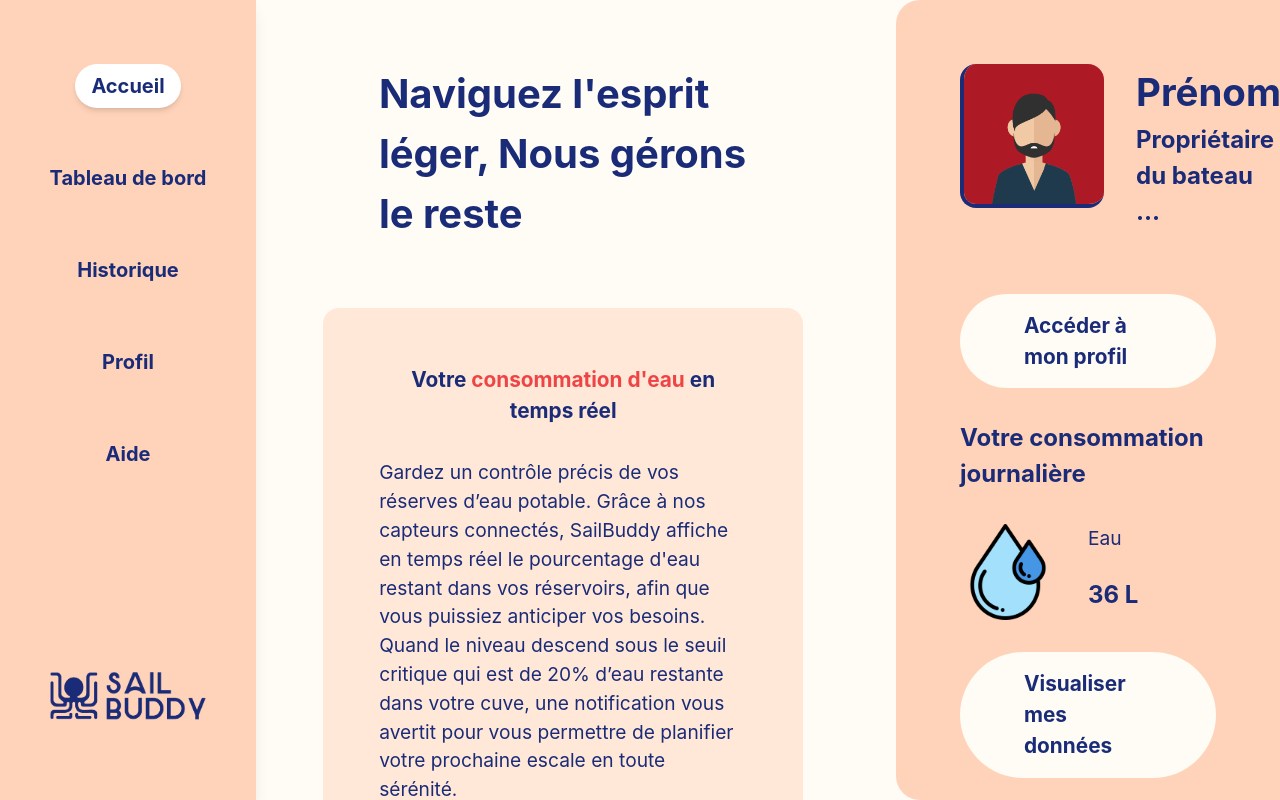
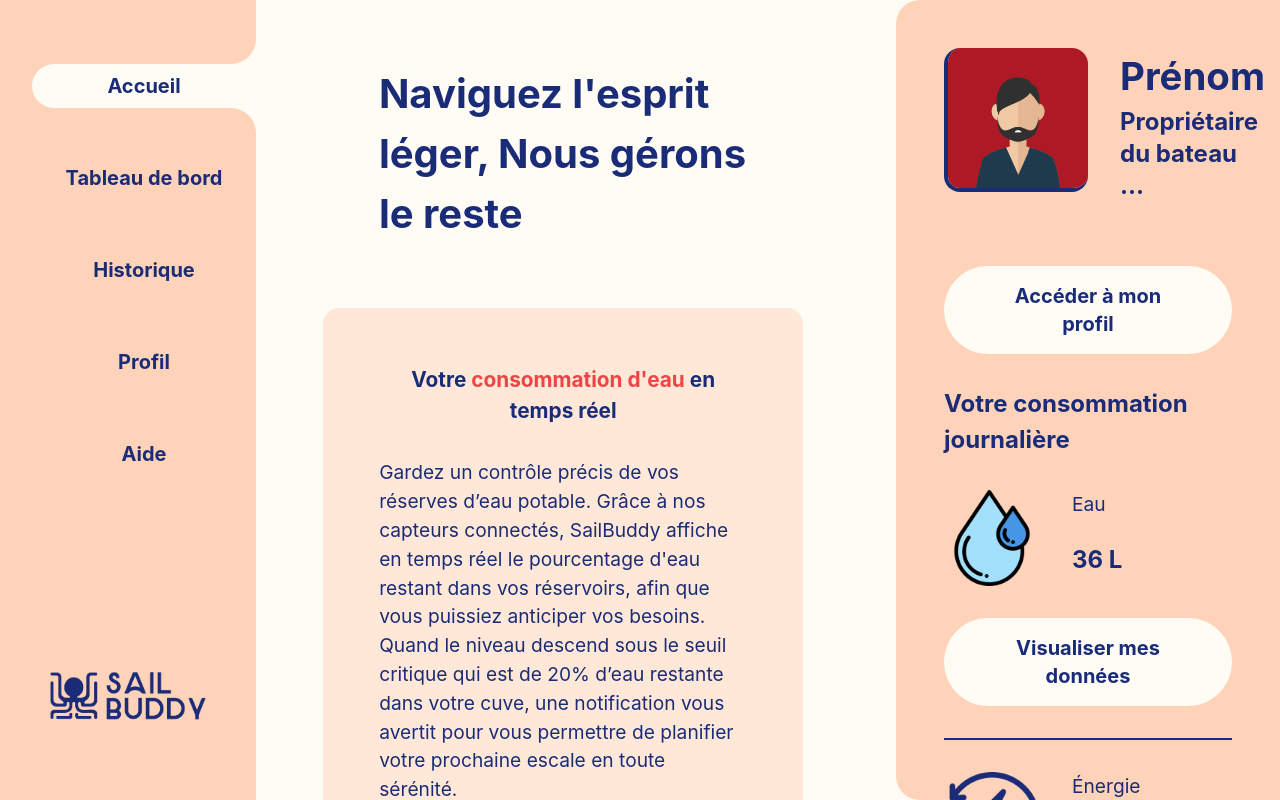
Before and after one commit to zoldik333/SailBuddy, a React (Create React App) app in the folder frontend/web/: page / in a window 1280 px wide. Shown: the top 800 px of the page. Built offline with nearby package versions, Linux system fonts and the light colour scheme.

Commit message:
[ADD] fix style and navbar finish style

```diff
--- a/frontend/web/src/Components/Buttons/ClassicButton.tsx
+++ b/frontend/web/src/Components/Buttons/ClassicButton.tsx
@@ -8,7 +8,7 @@ interface ClassicButtonProps {
 export default function ClassicButton({ content, onClick = () => {} }: ClassicButtonProps) {
   return (
     <div className="w-auto p-4 bg-[#FEFCF4] rounded-full flex items-center justify-center px-16 cursor-pointer" onClick={onClick}>
-      <div className={"text-[#1A2B78] font-bold text-[1.3em]"}>{content}</div>
+      <div className={"text-[#1A2B78] font-bold text-xl text-center"}>{content}</div>
     </div>
   );
 }
--- a/frontend/web/src/Components/Graphics/TemplateLineChart.tsx
+++ b/frontend/web/src/Components/Graphics/TemplateLineChart.tsx
@@ -50,6 +50,9 @@ const LineChart: React.FC<LineChartProps> = ({ type, data, step = 20 }) => {
     backgroundColor: "#FFFFFF",
     responsive: true,
     plugins: {
+      customCanvasBackgroundColor: {
+        color: 'lightGreen',
+      },
       title: {
         display: false,
       },
--- a/frontend/web/src/Components/Informations/ConsumptionContainer.tsx
+++ b/frontend/web/src/Components/Informations/ConsumptionContainer.tsx
@@ -1,5 +1,6 @@
 import React from 'react';
 import ClassicButton from "../Buttons/ClassicButton";
+import {useNavigate} from "react-router-dom";
 
 interface ConsumptionProps {
   image: string;
@@ -9,6 +10,8 @@ interface ConsumptionProps {
 }
 
 export default function ConsumptionContainer({image, title, data, type} : ConsumptionProps) {
+  const navigate = useNavigate();
+
   return (
     <div className={"flex flex-col gap-8 w-full"}>
       <div className={"flex flex-row gap-8"}>
@@ -18,7 +21,7 @@ export default function ConsumptionContainer({image, title, data, type} : Consum
           <div className={"text-[#1A2B78] text-[1.5em] font-bold"}>{data} {type}</div>
         </div>
       </div>
-      <ClassicButton content={"Visualiser mes données"} onClick={() => {}} />
+      <ClassicButton content={"Visualiser mes données"} onClick={() => navigate('/dashboard')} />
     </div>
   )
 }
--- a/frontend/web/src/Components/Informations/ProfileDashboard.tsx
+++ b/frontend/web/src/Components/Informations/ProfileDashboard.tsx
@@ -8,12 +8,12 @@ export default function ProfileDashboard() {
   const navigate = useNavigate();
 
   return (
-    <div className="bg-[#FFD3B9] h-screen w-[30%] fixed top-0 right-0 rounded-l-3xl p-16 flex flex-col gap-16">
+    <div className="bg-[#FFD3B9] h-screen w-[30%] fixed top-0 right-0 rounded-l-3xl p-12 flex flex-col gap-16 overflow-auto">
       <div className={"flex flex-row gap-8"}>
           <img src={"assets/profile/profile_template.png"} alt={""} className="h-36 w-36 object-cover rounded-2xl border-l-4 border-b-4 border-[#1A2B78]" />
         <div className={"h-auto flex flex-col justify-between"}>
           <Titles title={"Prénom"} size={2.4} />
-          <div className={"text-[#1A2B78] font-bold text-[1.5em]"}>Propriétaire du bateau ...</div>
+          <div className={"text-[#1A2B78] font-bold text-2xl"}>Propriétaire du bateau ...</div>
         </div>
       </div>
       <div className={"flex flex-col items-center gap-8"}>
--- a/frontend/web/src/Components/Navbar/Navbar.css
+++ b/frontend/web/src/Components/Navbar/Navbar.css
@@ -1,3 +1,35 @@
 .link-active {
-    @apply w-full h-full top-0 left-0 bg-white rounded-full shadow-md;
+    position: relative;
+    width: 100%;
+    display: flex;
+    align-items: center;
+    justify-content: center;
+    background-color: #FEFCF4;
+    border-radius: 25px 0 0 25px;
 }
+
+.link-active::before {
+    content: "";
+    position: absolute;
+
+    background-color: transparent;
+    bottom: -50px;
+    height: 50px;
+    width: 25px;
+    border-top-right-radius: 25px;
+    right: 0;
+    box-shadow: 0 -25px 0 0 #FEFCF4;
+}
+
+.link-active::after {
+    content: "";
+    position: absolute;
+
+    background-color: transparent;
+    top: -50px;
+    height: 50px;
+    width: 25px;
+    border-bottom-right-radius: 25px;
+    right: 0;
+    box-shadow: 0 25px 0 0 #FEFCF4;
+}
--- a/frontend/web/src/Components/Navbar/Navbar.tsx
+++ b/frontend/web/src/Components/Navbar/Navbar.tsx
@@ -8,47 +8,48 @@ export default function Navbar() {
   const isActive = (path: string) => location.pathname === path;
 
   return (
-    <div className="fixed flex top-0 left-0 h-full w-[20%] bg-[#FFD3B9] flex-col items-center py-16 shadow-lg">
+    <div className="fixed flex top-0 left-0 h-full w-[20%] bg-[#FFD3B9] flex-col items-center py-16">
 
-      <div className="flex flex-1 flex-col items-center gap-12">
-        <Link to={"/"} className={"relative"}>
+      <div className="flex flex-1 flex-col items-center gap-12 w-full">
+        <Link to={"/"} className={"w-full pl-8 flex items-center justify-center"}>
           <div
-            className={`font-bold text-[#1A2B78] text-xl px-4 py-2 rounded-lg relative z-10`}
+            className={`font-bold text-[#1A2B78] text-xl px-4 py-2 ${
+              isActive('/') ? 'link-active' : ''
+            }`}
           >
             Accueil
           </div>
-          <div className={`absolute inset-0 ${isActive('/') ? 'link-active' : ''}`}></div>
         </Link>
-        <Link to={"/dashboard"}>
+        <Link to={"/dashboard"} className={"w-full pl-8 flex items-center justify-center"}>
           <div
-            className={`font-bold text-[#1A2B78] text-xl px-4 py-2 rounded-lg ${
+            className={`font-bold text-[#1A2B78] text-xl px-4 py-2 text-center ${
               isActive('/dashboard') ? 'link-active' : ''
             }`}
           >
             Tableau de bord
           </div>
         </Link>
-        <Link to={"/history"}>
+        <Link to={"/history"} className={"w-full pl-8 flex items-center justify-center"}>
           <div
-            className={`font-bold text-[#1A2B78] text-xl px-4 py-2 rounded-lg ${
+            className={`font-bold text-[#1A2B78] text-xl px-4 py-2 text-center ${
               isActive('/history') ? 'link-active' : ''
             }`}
           >
             Historique
           </div>
         </Link>
-        <Link to={"/profile"}>
+        <Link to={"/profile"} className={"w-full pl-8 flex items-center justify-center"}>
           <div
-            className={`font-bold text-[#1A2B78] text-xl px-4 py-2 rounded-lg ${
+            className={`font-bold text-[#1A2B78] text-xl px-4 py-2 text-center ${
               isActive('/profile') ? 'link-active' : ''
             }`}
           >
             Profil
           </div>
         </Link>
-        <Link to={"/help"}>
+        <Link to={"/help"} className={"w-full pl-8 flex items-center justify-center"}>
           <div
-            className={`font-bold text-[#1A2B78] text-xl px-4 py-2 rounded-lg ${
+            className={`font-bold text-[#1A2B78] text-xl px-4 py-2 text-center ${
               isActive('/help') ? 'link-active' : ''
             }`}
           >
--- a/frontend/web/src/dashboard.tsx
+++ b/frontend/web/src/dashboard.tsx
@@ -12,7 +12,7 @@ export default function Dashboard() {
             <div className={"w-full"}>
               <Titles title={"Tableau de bord"} fontWeight={"bold"} size={2.5}/>
             </div>
-            <QuantityContainer type={"eau"} quantity={50} />
+            <QuantityContainer type={"eau"} quantity={60} />
             <QuantityContainer type={"énergie"} quantity={36} />
           </div>
         </div>
--- a/frontend/web/src/profile.tsx
+++ b/frontend/web/src/profile.tsx
@@ -4,7 +4,7 @@ import ProfileInformation from "./Components/Informations/ProfileInformation";
 
 export default function Profile() {
   return (
-    <div className="ml-[20%] w-[80%] flex flex-col gap-8 p-32">
+    <div className="ml-[20%] w-[80%] flex flex-col gap-8 px-24 py-16">
       <div className={"flex flex-row justify-between items-center"}>
         <Titles title={"Bonjour, Prénom !"} />
         <div className={"flex flex-row gap-8 items-center"}>
```
